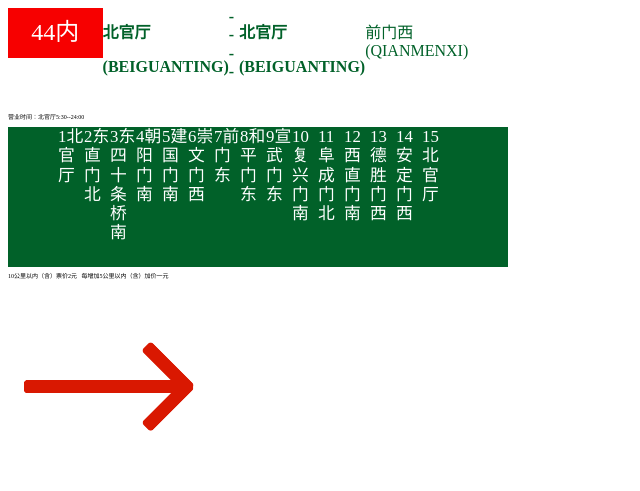
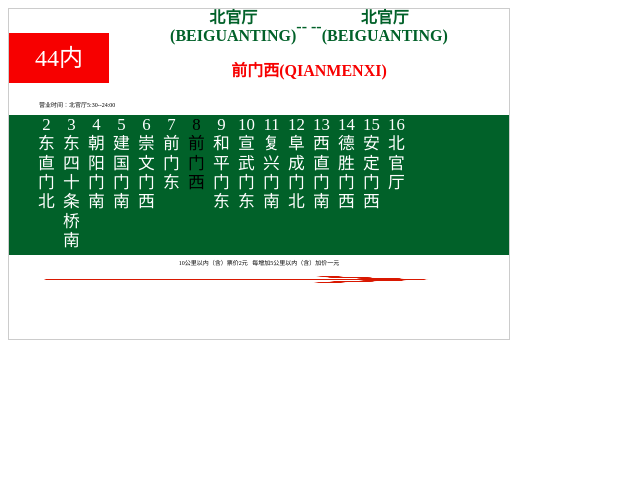
Before and after one commit to mengyajun/jike, a plain HTML site: page busSignLess/index.html in a window 1280 px wide. Shown: the whole page, without its empty margins (0-640 px from the left). Drawn offline with Linux system fonts and the light colour scheme.

Commit message:
modified the less file with display : flex

```diff
--- a/busSignLess/css/busStop.less
+++ b/busSignLess/css/busStop.less
@@ -2,51 +2,95 @@
 @tipfontcolor:#F70000;
 @baseFontSize:12px;
 
-.box{
-    display: flex;
-}
 .container{
     width: 500px;
-    height: 300px;
+    height: 330px;
+    border: 1px solid #ccc;
     background-color: #fff;
     .headerInfo{
-        .box;
-        color: @basecolor;
+        display: flex;
         flex-direction: row;
-        height: 100px;
+        align-items: center;
         .busNum{
+            flex-basis: 100px;
             color: #fff;
             font-size: @baseFontSize*2;
             height:50px;
-            width: 100px;
+            line-height: 50px;
+            margin-top: 10px;
+            text-align: center;
+            background-color: @tipfontcolor;
+        }
+        .right{
+            display: inline-flex;
+            flex-direction: column;
             justify-content: center;
             align-items: center;
-            background-color: @tipfontcolor;
-            display: inline-flex;
-        }
-        .startStopInfo{
-            display: inline-flex;
+            flex-basis: 400px;
+            color: @basecolor;
             font-weight: bold;
+            .startStopInfo{
+                display: inline-flex;
+                flex-direction: row;
+                align-items: center;
+                .start{
+                    display: inline-flex;
+                    flex-basis: 100px;
+                    justify-content: center;
+                    align-items: center;
+                    flex-direction: column;
+                    p{
+                      margin: 0;
+                      text-align: center;
+                    }
+                }
+            }
+            .currentStop{
+                color: @tipfontcolor;
+                font-weight: bold;
+                text-align: center;
+            }
         }
     }
-    .mainInfo{
+      .mainInfo{
         font-size: @baseFontSize*.5;
+        .startStopTime{
+            margin-left: 30px;
+        }
         .infoContainer{
             background-color: @basecolor;
-
             height: 140px;
             .stopInfo{
+                display: flex;
+                flex-direction: row;
                 color: #fff;
-                width: 400px;
+                width: 450px;
                 margin: 0 auto;
                 span{
-                    display: inline-block;
-                    width: 26px;
-                    float: left;
+//                  width: 26px;
+                    flex-basis: 25px;
+                    text-align: center;
                     font-size: @baseFontSize*1.4;
+                    display: inline-flex;
+                    align-items: stretch;
                 }
+                .selectedStop{
+                        color: darken(@basecolor,30%);
+                    }
+            }
         }
-
+        .price{
+            width: 400px;
+            margin: 5px auto;
+            text-align: center;
+        }
+        .derection{
+            width: 450px;
+            height: 18px;
+            background-image: url(../img/arrorRight.png);
+            background-size: 450px 15px;
+            text-align: center;
+            vertical-align: middle;
+        }
     }
 }
-}
--- a/busSignLess/index.html
+++ b/busSignLess/index.html
@@ -4,8 +4,8 @@
 	<head>
 		<meta charset="utf-8" />
 		<title></title>
-		<link rel="stylesheet" type="text/css" href="css/normalize.css"/>
-		<link rel="stylesheet/less" type="text/css" href="css/busStop.less"/>
+		<link rel="stylesheet" type="text/css" href="css/normalize.css" />
+		<link rel="stylesheet/less" type="text/css" href="css/busStop.less" />
 		<script src="js/less.js" type="text/javascript" charset="utf-8"></script>
 	</head>
 
@@ -15,12 +15,13 @@
 				<div class="busNum">
 					44内
 				</div>
+				<div class="right">
 					<div class="startStopInfo">
 						<div class="start">
 							<p>北官厅</p>
 							<p>(BEIGUANTING)</p>
 						</div>
-					--  --
+						<div class="to">-- --</div>
 						<div class="start">
 							<p>北官厅</p>
 							<p>(BEIGUANTING)</p>
@@ -30,33 +31,37 @@
 						前门西(QIANMENXI)
 					</p>
 				</div>
+			</div>
 			<div class="mainInfo">
 				<p class="startStopTime">
 					营业时间：北官厅5:30--24:00
 				</p>
 				<div class="infoContainer">
 					<div class="stopInfo">
-						<span>1北官厅</span>
 						<span>2东直门北</span>
 						<span>3东四十条桥南</span>
 						<span>4朝阳门南</span>
 						<span>5建国门南</span>
 						<span>6崇文门西</span>
 						<span>7前门东</span>
-						<span>8和平门东</span>
-						<span>9宣武门东</span>
-						<span>10复兴门南</span>
-						<span>11阜成门北</span>
-						<span>12西直门南</span>
-						<span>13德胜门西</span>
-						<span>14安定门西</span>
-						<span>15北官厅</span>
+						<span class="selectedStop">8前门西</span>
+						<span>9和平门东</span>
+						<span>10宣武门东</span>
+						<span>11复兴门南</span>
+						<span>12阜成门北</span>
+						<span>13西直门南</span>
+						<span>14德胜门西</span>
+						<span>15安定门西</span>
+						<span>16北官厅</span>
 					</div>
 				</div>
 				<p class="price">
 					10公里以内（含）票价2元 &nbsp;&nbsp;每增加5公里以内（含）加价一元
 				</p>
-				<img src="img/arrorRight.png" />
+				<!--<img src="img/arrorRight.png" />-->
+				<div class="derection">
+
+				</div>
 			</div>
 		</div>
 	</body>
```
Lines whose indentation alone changed are shown as unchanged.
